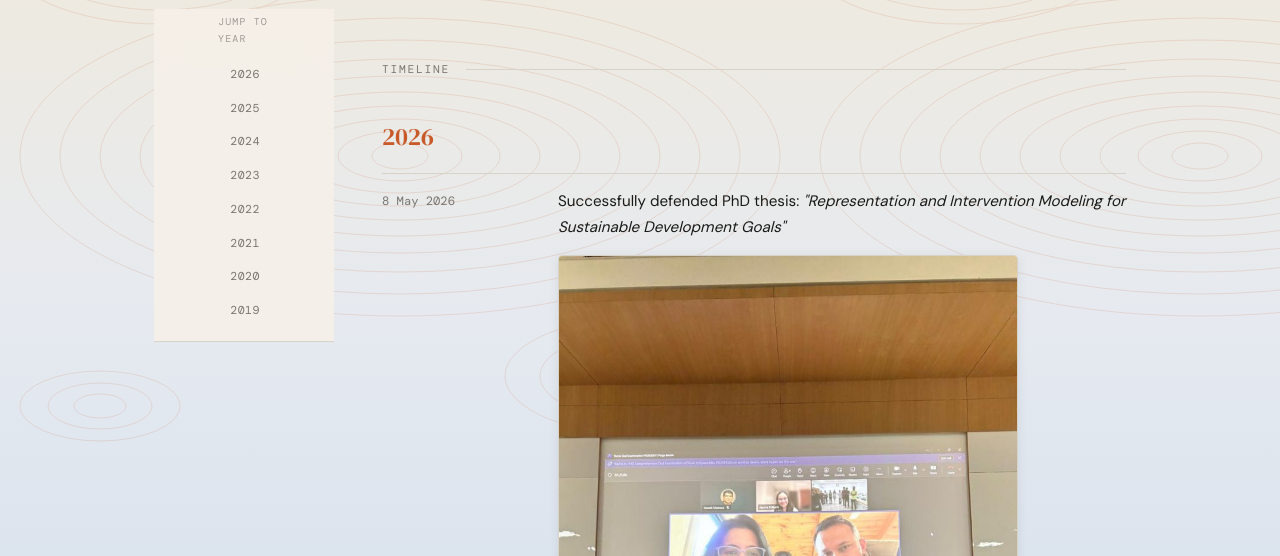
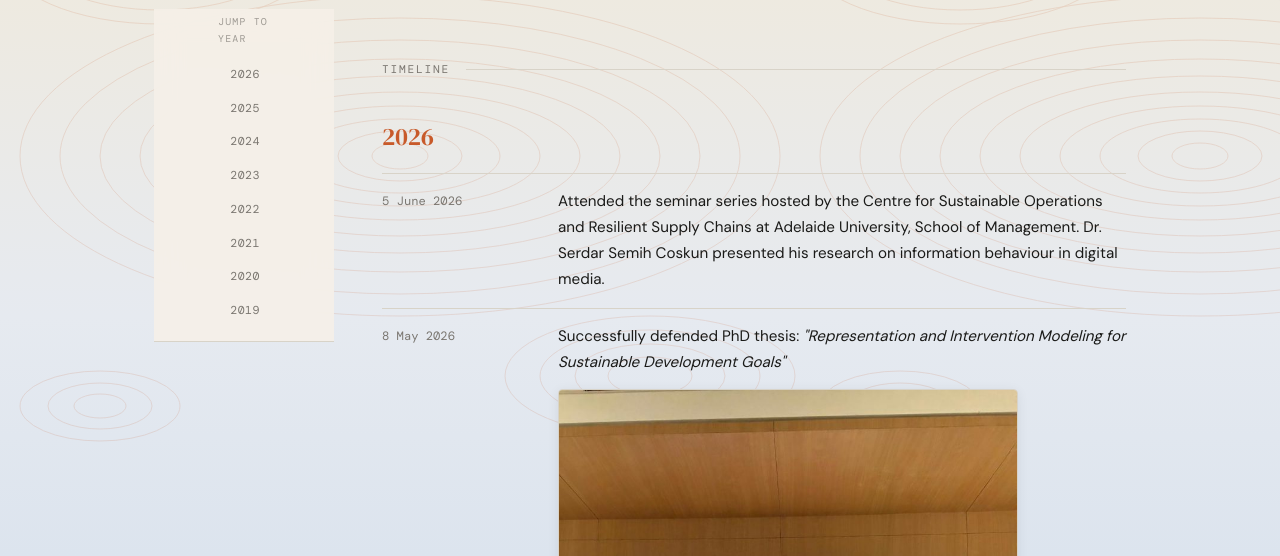
Before and after one commit to pooja-b-r/pooja-b-r.github.io, a plain HTML site: page activity.html in a window 1280 px wide. Shown: the part 244-800 px from the top of the page. Drawn offline with nearby package versions, Linux system fonts and the light colour scheme.

Commit message:
Update activity.html
Added talk details for 5th June 26

```diff
--- a/activity.html
+++ b/activity.html
@@ -151,6 +151,11 @@
       <p class="section-label">Timeline</p>
       <div class="timeline">
 <div class="tl-year" id="y2026">2026</div>
+    <div class="tl-event">
+      <span class="tl-date">5 June 2026</span>
+      <div class="tl-text">Attended the seminar series hosted by the Centre for Sustainable Operations and Resilient Supply Chains at Adelaide University, School of Management. Dr. Serdar Semih Coskun presented his research on information behaviour in digital media.</em>
+      </div>
+    </div>
     <div class="tl-event">
       <span class="tl-date">8 May 2026</span>
       <div class="tl-text">Successfully defended PhD thesis: <em>"Representation and Intervention Modeling for Sustainable Development Goals"</em>
```
